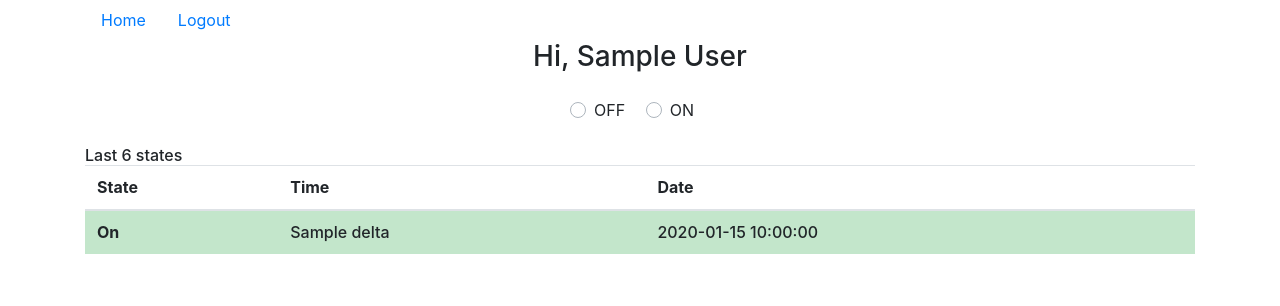
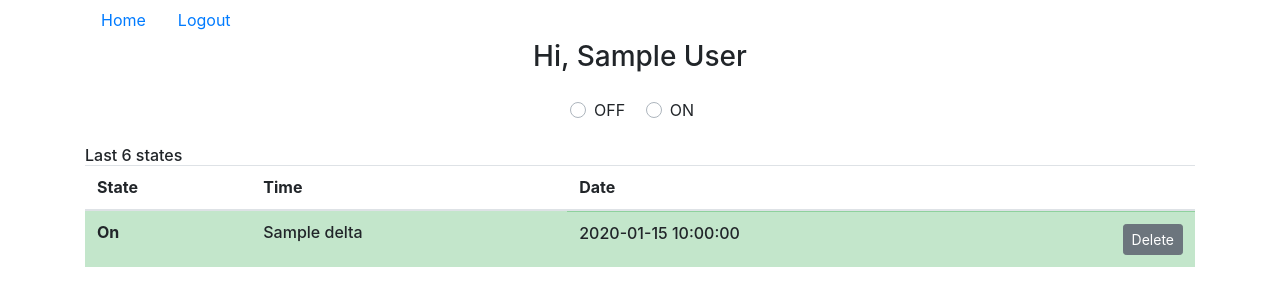
Before and after one commit to borisaavedra/parkinson-control, a Flask app: template app/templates/index.html in a window 1280 px wide. Shown: the top 306 px of the page. Run offline with Flask 2, Linux system fonts and the light colour scheme; a user stored in the database is signed in; tables that the repository leaves empty hold one stand-in row (values such as "Sample post"); the template is opened without the code that fills it: most values are stand-ins (such as "Sample title", 1, 10 or a date in 2020).

Commit message:
Delete btn added. Have to test it

```diff
--- a/app/routes.py
+++ b/app/routes.py
@@ -30,6 +30,7 @@ def get_control(base_query):
         date_vzla = base_query[n + 1].starttime.astimezone(pytz.timezone("America/Caracas")).strftime("%d - %B - %Y | %I:%M %p")
         control_dict["date"] = date_vzla
         control_dict["status"] = get_state(base_query[n + 1].status)
+        control_dict["uid"] = base_query[n].id
         control_list.append(control_dict.copy())
         n += 1
 
@@ -53,15 +54,28 @@ def index():
             first_entry = True
     #####
     if request.method == "POST":
-        status = bool(int(request.form["q"]))
-        server_date = datetime.now()
-        control = ParkinsonControl(status=status, starttime=server_date, user_id=user_id)
-        try:
-            db.session.add(control)
-            db.session.commit()
-        except:
-            db.session.rollback()
-        return redirect(url_for("index"))
+        if request.form.get("delete"):
+            print(f"ID del registro a borrar: {request.form['delete']}")
+            uid_status = request.form["delete"]
+            uid_delete = ParkinsonControl.query.filter_by(id=uid_status).first()
+            try:
+                db.session.delete(uid_delete)
+                db.session.commit()
+                print("BORRE EL REGISTRO SIN PEO")
+                return redirect(url_for("index"))
+            except:
+                db.session.rollback()
+                print("NO BORRË UN Coño")
+        else:
+            status = bool(int(request.form["q"]))
+            server_date = datetime.now()
+            control = ParkinsonControl(status=status, starttime=server_date, user_id=user_id)
+            try:
+                db.session.add(control)
+                db.session.commit()
+            except:
+                db.session.rollback()
+            return redirect(url_for("index"))
     return render_template("index.html", status_db=status_db, control_list=control_list, first_entry=first_entry)
 
 
--- a/app/templates/index.html
+++ b/app/templates/index.html
@@ -51,9 +51,20 @@
                     {% else %}
                         <tr class="table-danger">
                     {% endif %}
-                            <td><b>{{ item["status"] }}</b></td>
-                            <td>{{ item["delta"] }}</td>
-                            <td>{{ item["date"] }}</td>
+                            {% if loop.index == 1 %}
+                                <td><b>{{ item["status"] }}</b></td>
+                                <td>{{ item["delta"] }}</td>
+                                <td class="d-flex justify-content-between">
+                                    <span>{{ item["date"] }}</span>
+                                    <form action="{{ url_for('index') }}" method="POST">
+                                        <button type="submit" class="btn btn-secondary btn-sm" name="delete" value="{{ item['uid'] }}">Delete</button>
+                                    </form>
+                                </td>
+                            {% else %}
+                                <td><b>{{ item["status"] }}</b></td>
+                                <td>{{ item["delta"] }}</td>
+                                <td>{{ item["date"] }}</td>
+                            {% endif %}
                         </tr>
                 {% endfor %}
             {% elif first_entry %}
```
